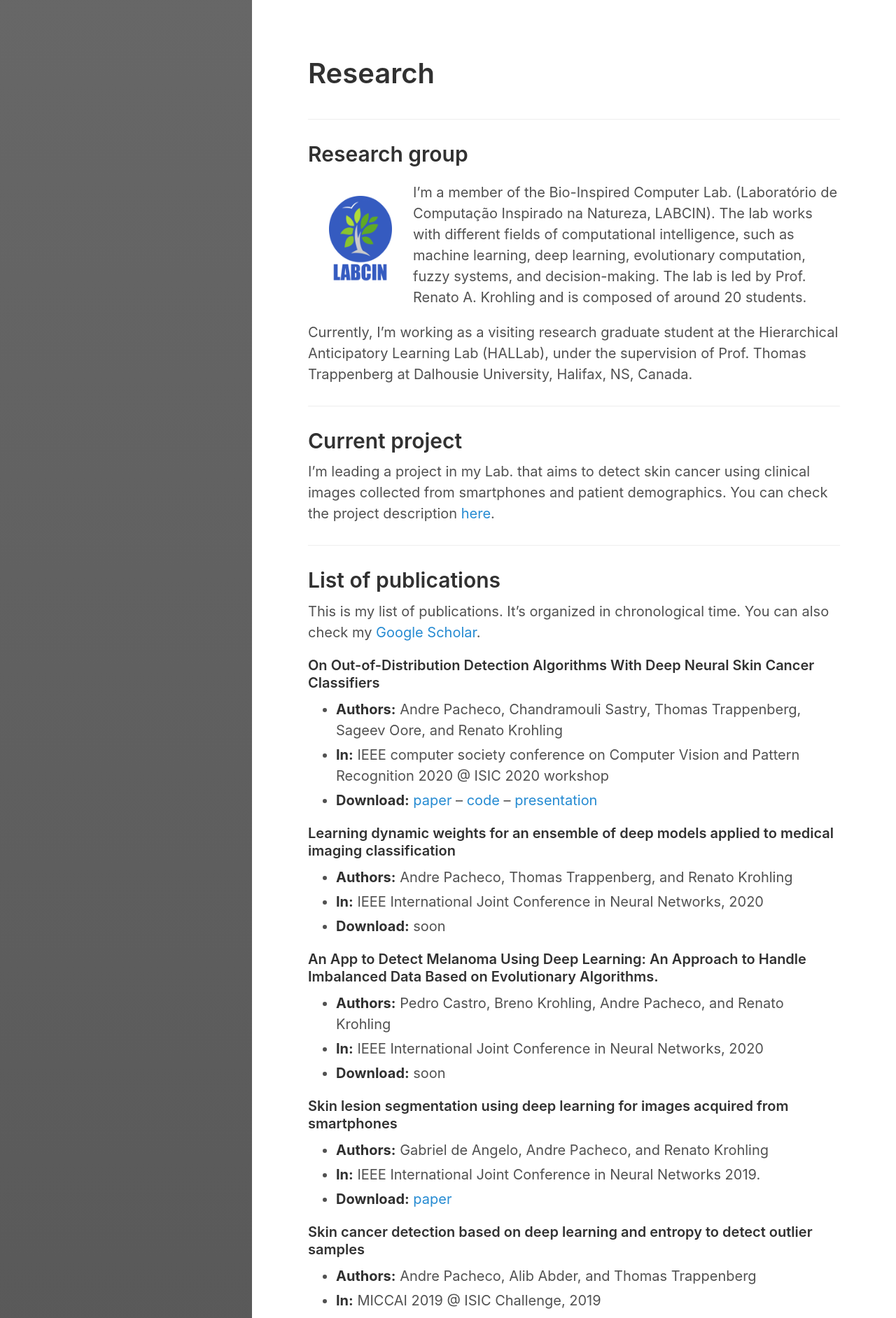
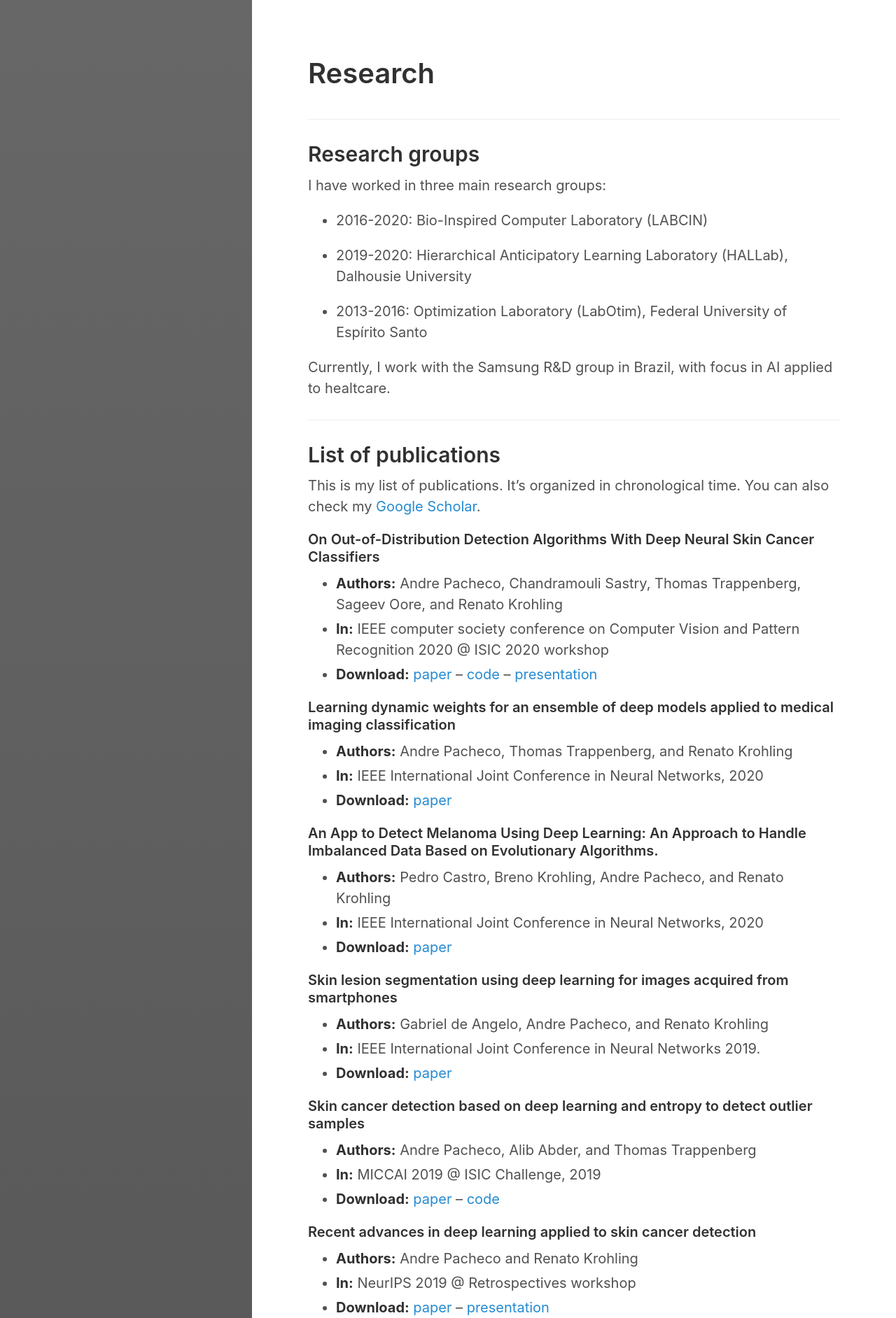
Before and after one commit to paaatcha/paaatcha.github.io, a Jekyll site: the page built from research.md, in a window 1280 px wide. Shown: the top 1884 px of the page at 70% size. Built offline with Jekyll 4.4.1, drawn with Linux system fonts in a browser that asks for light colours; some of the changed text lies outside the part shown.

Commit message:
updating research and cv

```diff
--- a/research.md
+++ b/research.md
@@ -7,19 +7,17 @@
 
 ___
 
-## Research group
+## Research groups
 
-<img style="float: left; width: 150px; height: 190px; padding: 30px;" src="assets/imgs/research/labcin.png">
+I have worked in three main research groups:
 
-I’m a member of the Bio-Inspired Computer Lab. (Laboratório de Computação Inspirado na Natureza, LABCIN). The lab works with different fields of computational intelligence, such as machine learning, deep learning, evolutionary computation, fuzzy systems, and decision-making. The lab is led by Prof. Renato A. Krohling and is composed of around 20 students.
++ 2016-2020: Bio-Inspired Computer Laboratory (LABCIN)
 
-Currently, I'm working as a visiting research graduate student at the Hierarchical Anticipatory Learning Lab (HALLab), under the supervision of Prof. Thomas Trappenberg at Dalhousie University, Halifax, NS, Canada.
++ 2019-2020: Hierarchical Anticipatory Learning Laboratory (HALLab), Dalhousie University
 
-___
++ 2013-2016: Optimization Laboratory (LabOtim), Federal University of Espírito Santo
 
-## Current project
-
-I'm leading a project in my Lab. that aims to detect skin cancer using clinical images collected from smartphones and patient demographics. You can check the project description [here](pages/projects/skin_cancer_diagnosis).
+Currently, I work with the Samsung R&D group in Brazil, with focus in AI applied to healtcare.
 
 ___
 
@@ -36,14 +34,13 @@
 #### Learning dynamic weights for an ensemble of deep models applied to medical imaging classification
 - **Authors:** Andre Pacheco, Thomas Trappenberg, and Renato Krohling
 - **In:** IEEE International Joint Conference in Neural Networks, 2020
-- **Download:** soon
-
+- **Download:** [paper](https://ieeexplore.ieee.org/document/9207552)
 
 
 #### An App to Detect Melanoma Using Deep Learning: An Approach to Handle Imbalanced Data Based on Evolutionary Algorithms.
 - **Authors:** Pedro Castro, Breno Krohling, Andre Pacheco, and Renato Krohling
 - **In:** IEEE International Joint Conference in Neural Networks, 2020
-- **Download:** soon
+- **Download:** [paper](https://ieeexplore.ieee.org/document/9206685)
 
 
 #### Skin lesion segmentation using deep learning for images acquired from smartphones
```
Also changed, not shown: 1 other file.
